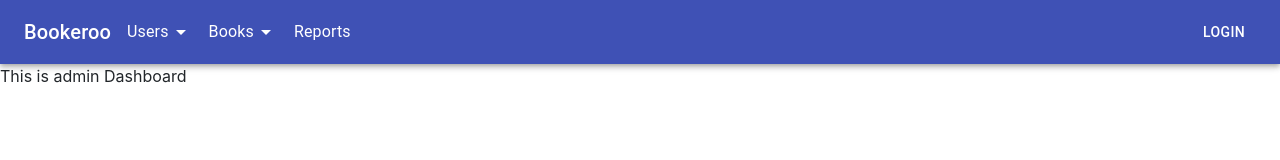
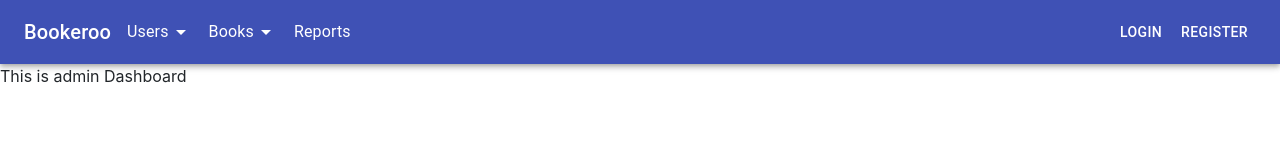
Before and after one commit to s3742332/SEPT, a React (Create React App) app in the folder FrontEnd/myfirstapp/: page / in a window 1280 px wide. Shown: the top 160 px of the page. Built offline with nearby package versions, Linux system fonts and the light colour scheme; the HTML template or start-up script is replaced by a standard one.

Commit message:
header takes you to login/register

```diff
--- a/FrontEnd/myfirstapp/src/components/Layout/Header.js
+++ b/FrontEnd/myfirstapp/src/components/Layout/Header.js
@@ -77,7 +77,8 @@ export default function ButtonAppBar() {
                         Reports
                     </Typography>
                     <div className={classes.grow} />
-                    <Button color="inherit">Login</Button>
+                    <Button href='/login' color="inherit">Login</Button>
+                    <Button href='/register' color="inherit">Register</Button>
                 </Toolbar>
             </AppBar>
             <Menu
```
